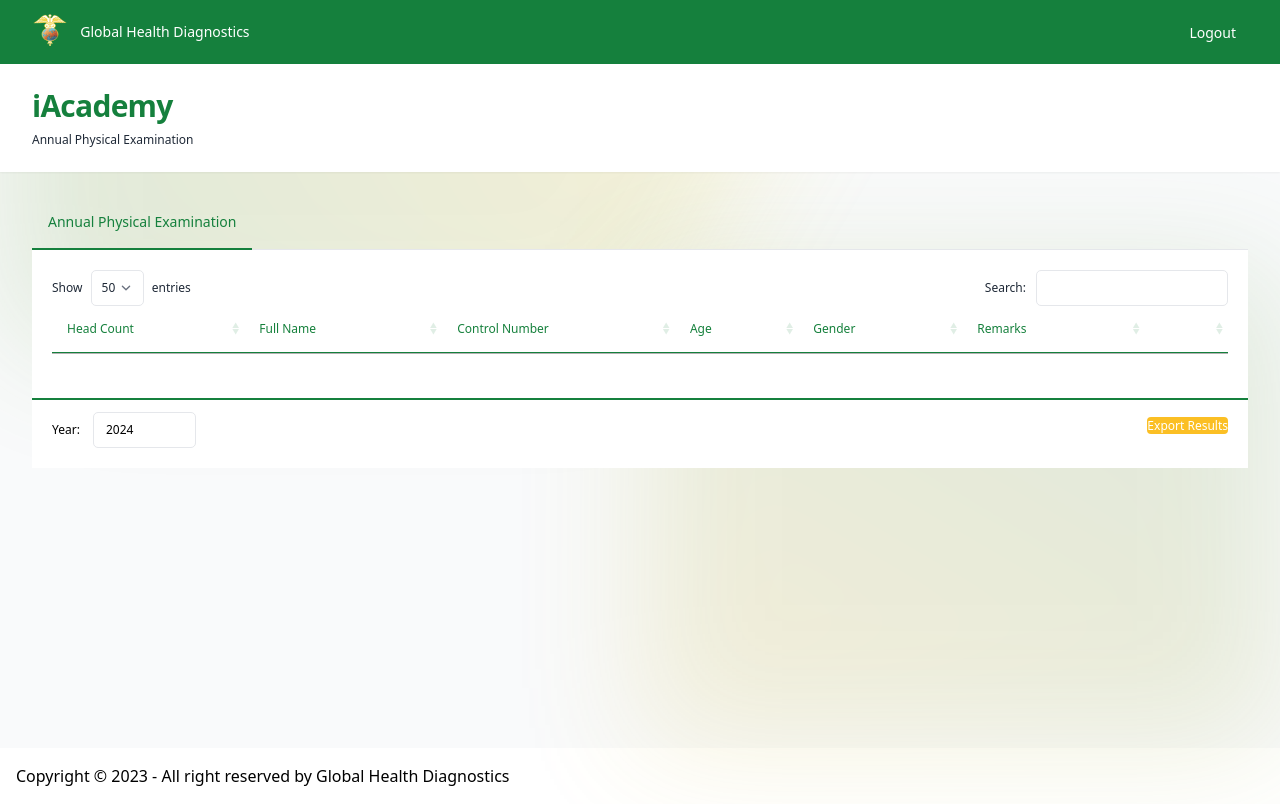
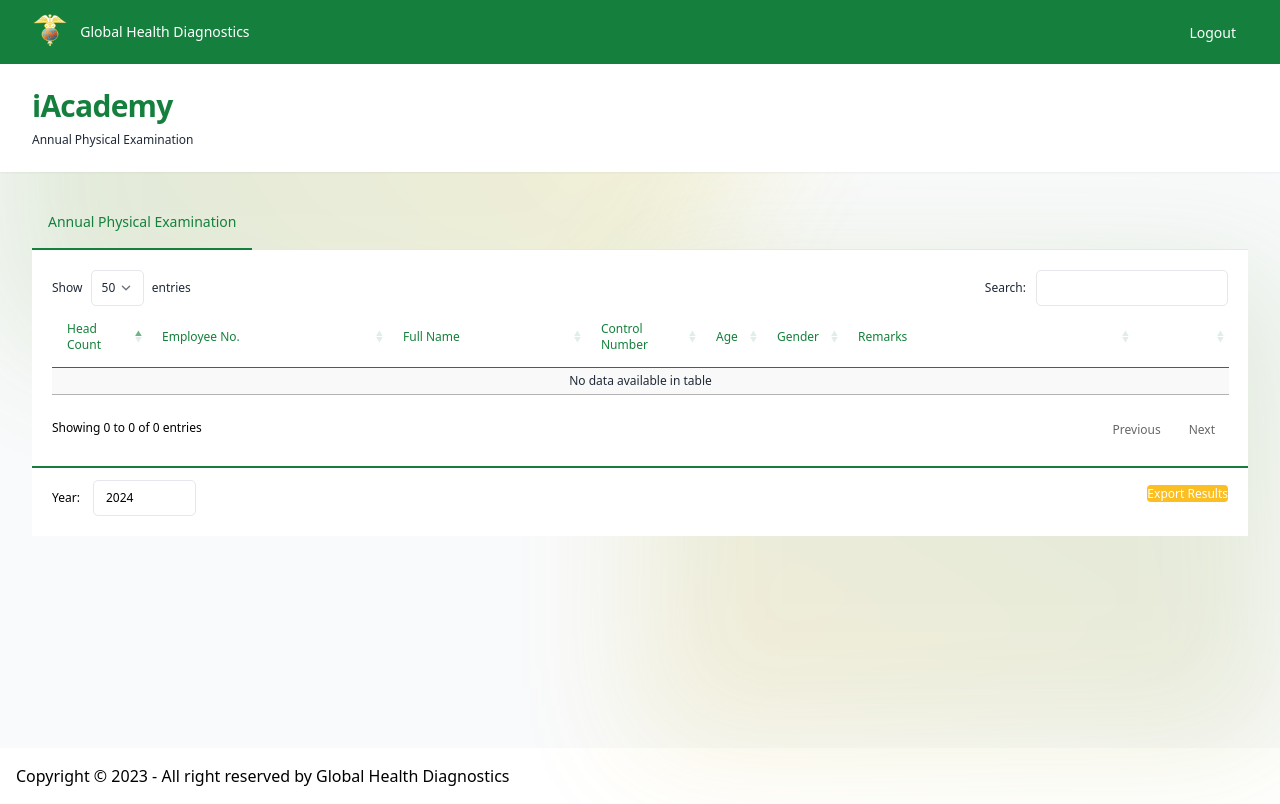
Before and after one commit to dhanmarlanortiz/GlobalHealthDiagnostics-EHR-PHP, a PHP site: page /globalhealth-php/client in a window 1280 px wide. Run offline with PHP 8.4, Linux system fonts and the light colour scheme; a user stored in the database is signed in; data comes from the database, SQL or seed files in the repository; lists and menus that the app fills with data are empty.

Commit message:
APE table col update. added htaccess

```diff
--- a/client/employees-APE.php
+++ b/client/employees-APE.php
@@ -67,7 +67,8 @@ print_r($empResult->fetch_assoc());
                 <thead>
                     <tr>
                         <th style='max-width: 54px;'>Head Count</th>
-                        <th>Full Name</th>
+                        <th class='whitespace-nowrap'>Employee No.</th>
+                        <th class='whitespace-nowrap'>Full Name</th>
                         <th style='max-width: 74px;'>Control Number</th>
                         <th style='max-width: 20px;'>Age</th>
                         <th style='max-width: 40px;'>Gender</th>
@@ -93,8 +94,9 @@ print_r($empResult->fetch_assoc());
                     {
                         "data": null,
                         "render": function (data, type, row) {
-                            var middleName = (row.middleName != null ? (', ' + row.middleName) : '');
-                            return row.lastName + ', ' + row.firstName + middleName;
+                            var mName = (row.middleName.length > 0 ? (', ' + row.middleName) : '');
+                            var fName = (row.firstName.length > 0 ? (', ' + row.firstName) : '');
+                            return row.lastName + fName + mName;
                         }
                     },
                     {"data": "controlNumber"},
--- a/header.php
+++ b/header.php
@@ -15,7 +15,7 @@
 	<meta name="color-scheme" content="light only">
 
 	<title>Global Health Diagnostics</title>
-	<link rel="shortcut icon" href="images/ghd-logo.png" type="image/x-icon">
+	<link rel="shortcut icon" href="<?php base_url(); ?>/images/ghd-logo.png" type="image/x-icon">
 
 	<?php
 	$serverName = $_SERVER['SERVER_NAME']; // or $_SERVER['HTTP_HOST']
```
Also changed, not shown: employees-APE.php (+5 -4 lines), .htaccess (added), components/.htaccess (added), css/.htaccess (added), csv/.htaccess (added), db/.htaccess (added), functions/.htaccess (added), images/.htaccess (added), js/.htaccess (added), mySQL/.htaccess (added), reports/.htaccess (added), reports/combine-temp/.htaccess (added), sass/.htaccess (added), uploads/.htaccess (added), 1 other file.
